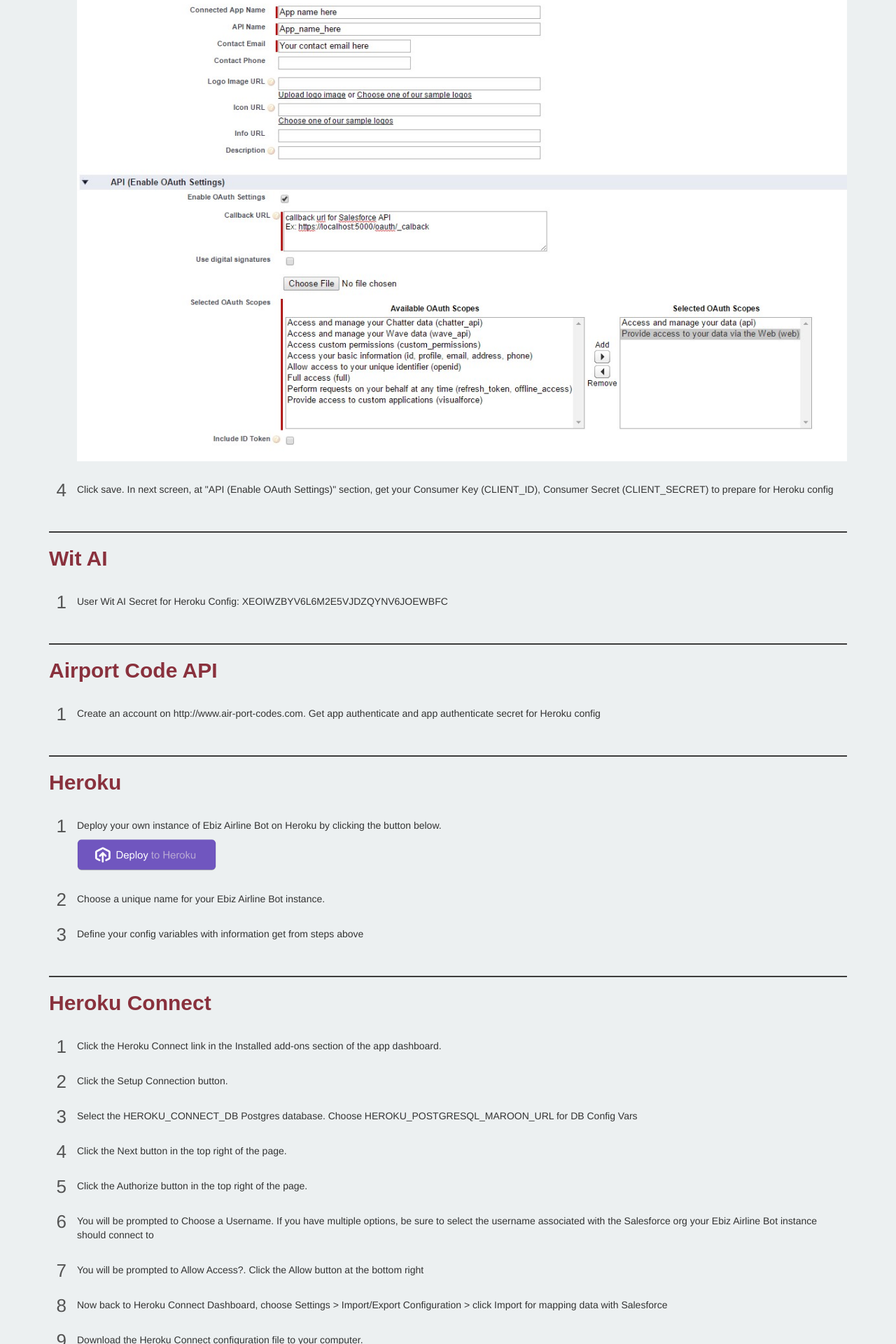
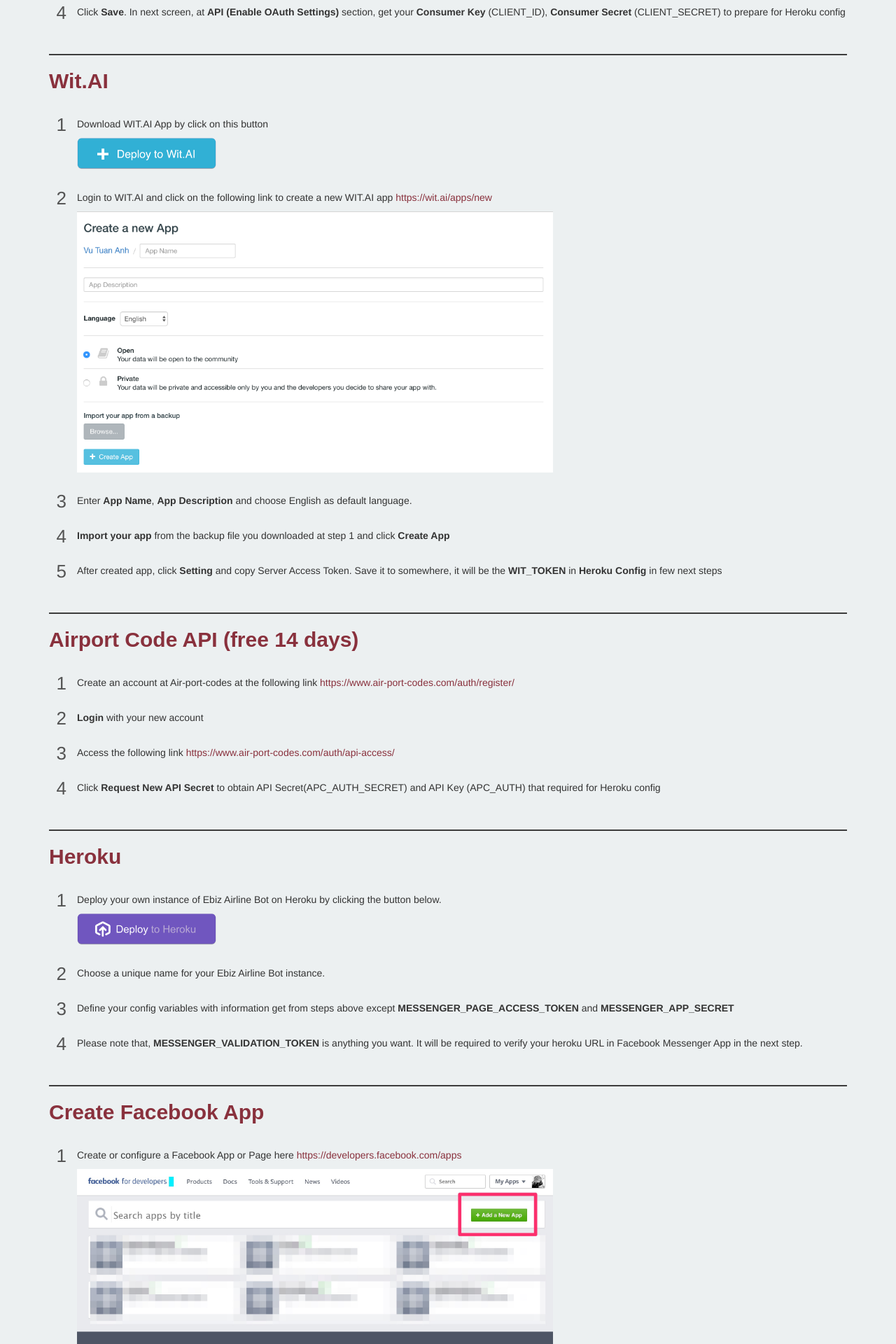
Before and after one commit to terminalh2t3/ebiz-airlines-bot, a web app: file introduction/index.html in a window 1280 px wide. Shown: the part 2600-4520 px from the top of the page at 70% size. Run offline with its HTML, style and script files only (its server is not run), Linux system fonts and the light colour scheme; some libraries are stand-ins or nearby versions; some web fonts are replaced.

Commit message:
update instruction

```diff
--- a/introduction/css/main.css
+++ b/introduction/css/main.css
@@ -456,3 +456,7 @@
     color: #89313d;
     font-weight: bold;
 }
+
+li img{
+    max-width: 680px;
+}
--- a/introduction/index.html
+++ b/introduction/index.html
@@ -62,6 +62,9 @@
                     <a href="src/ebbot-airlines.json" target="_blank">
                         <img src="img/hcc_light.png" class="install-button">
                     </a>
+                    <a href="src/ebiz-airlines-witai.zip" target="_blank">
+                        <img src="img/dth_wit.png" class="install-button">
+                    </a>
                 </div>
             </div>
         </div>
@@ -77,27 +80,13 @@
             <div class="row">
                 <div class="col-md-12">
                     <ol class="setup">
-                        <li>Create Facebook App</li>
                         <li>Install the Ebiz Airline Bot package to your Salesforce org.<br><a href="#salesforce">Step-by-step</a></li>
                         <li>Create a Salesforce connected app for API. <br><a href="#connected-app">Step-by-step </a></li>
                         <li>Create WIT AI account for bot conversation <br><a href="#wit-ai">Step-by-step</a></li>
                         <li>Create Account on http://www.air-port-codes.com for Airport API</li>
                         <li>Deploy a copy of the app to Heroku.<br><a href="#heroku">Step-by-step</a></li>
+                        <li>Create Facebook App<a href="#facebook-app">Step-by-step</a></li>
                         <li>Connect the Heroku Connect add-on to your Salesforce org, and import the configuration file.<br><a href="#heroku-connect">Step-by-step</a></li>
-                        <li>Subscribe Facebook Page</li>
-                    </ol>
-                </div>
-            </div>
-        </section>
-        <header class="block-heading cleafix" id="facebook-app">
-            <h2>Create Facebook App</h2>
-        </header>
-        <section class="block-body block-border-bottom">
-            <div class="row">
-                <div class="col-md-12">
-                    <ol class="setup">
-                        <li>Create a new Facebook Application on <a href="https://developers.facebook.com/">Facebook Developer</a></li>
-                        <li>Get App ID, Page Access Token, Page ID and prepare for Heroku Config</li>
                     </ol>
                 </div>
             </div>
@@ -111,14 +100,14 @@
                     <ol class="setup">
                         <li>If you do not have a Salesforce org to connect Ebiz Airlines Bot <a href="http://developer.salesforce.com/signup">create a free Developer Edition org</a>.</li>
                         <li>
-                            Install the Ebiz Airline Bot package by clicking the link below. If you have multiple Salesforce orgs, make sure you pick the one you would like to connect to your Ebiz Airline Bot app.<br><br>
+                            <b>Install the Ebiz Airline Bot</b> package by clicking the link below. If you have multiple Salesforce orgs, make sure you pick the one you would like to connect to your Ebiz Airline Bot app.<br><br>
                             <a href="https://login.salesforce.com/packaging/installPackage.apexp?p0=04t28000000yBRX" target="_blank">
                                 <img src="img/dts_light.png" class="install-button">
                             </a>
                         </li>
                         <li>
-                            Please note that, the above Sales install button supports for Salesforce free version. That mean, it does not support Apex Classes or Process Builder</br>
-                            If you have Salesforce with Professional Edition, please click the bellow button for install Ebiz Airlines Package that support Apex Classes and Process Builder</br></br>
+                            Please note that, the above Sales install button supports for Salesforce free version. But, it does not support Apex Classes or Process Builder</br>
+                            If you have <b>Salesforce Professional Edition</b>, please click the bellow button for install Ebiz Airlines Package that support Apex Classes and Process Builder</br></br>
                             <a href="https://login.salesforce.com/packaging/installPackage.apexp?p0=04t28000000yBRm" target="_blank">
                                 <img src="img/dts_light.png" class="install-button">
                             </a>
@@ -139,37 +128,52 @@
             <div class="row">
                 <div class="col-md-12">
                     <ol class="setup">
-                        <li>In your Salesforce setup page, find App in "Quick Find" box. At Build section, choose Create -> Apps</li>
-                        <li>In create apps page, at connected app section -> click new</li>
+                        <li>In your Salesforce setup page, find App in <b>Quick Find</b> box. At Build section, choose <b>Create</b> -> <b>Apps</b></li>
+                        <li>In create apps page, at connected app section -> click <b>New</b></li>
                         <li>
                             <p>Fill required information</p>
                             <img src="img/salesforce/step-5.jpg">
                         </li>
-                        <li>Click save. In next screen, at "API (Enable OAuth Settings)" section, get your Consumer Key (CLIENT_ID), Consumer Secret (CLIENT_SECRET) to prepare for Heroku config</li>
+                        <li>Click <b>Save</b>. In next screen, at <b>API (Enable OAuth Settings)</b> section, get your <b>Consumer Key</b> (CLIENT_ID), <b>Consumer Secret</b> (CLIENT_SECRET) to prepare for Heroku config</li>
                     </ol>
                 </div>
             </div>
         </section>
         <header class="block-heading cleafix" id="wit-ai">
-            <h2>Wit AI</h2>
+            <h2>Wit.AI</h2>
         </header>
         <section class="block-body block-border-bottom">
             <div class="row">
                 <div class="col-md-12">
                     <ol class="setup">
-                        <li>User Wit AI Secret for Heroku Config: XEOIWZBYV6L6M2E5VJDZQYNV6JOEWBFC</li>
+                        <li>
+                            <p>Download WIT.AI App by click on this button</a></p>
+                            <a href="src/ebiz-airlines-witai.zip" target="_blank">
+                                <img src="img/dth_wit.png" class="install-button">
+                            </a>
+                        </li>
+                        <li>
+                            <p>Login to WIT.AI and click on the following link to create a new WIT.AI app <a href="https://wit.ai/apps/new" target="_blank">https://wit.ai/apps/new</a></p>
+                            <img src="img/wit/s1.png">
+                        </li>
+                        <li>Enter <b>App Name</b>, <b>App Description</b> and choose English as default language.</li>
+                        <li><b>Import your app</b> from the backup file you downloaded at step 1 and click <b>Create App</b></li>
+                        <li>After created app, click <b>Setting</b> and copy Server Access Token. Save it to somewhere, it will be the <b>WIT_TOKEN</b> in <b>Heroku Config</b> in few next steps</li>
                     </ol>
                 </div>
             </div>
         </section>
         <header class="block-heading cleafix" id="airport">
-            <h2>Airport Code API</h2>
+            <h2>Airport Code API (free 14 days)</h2>
         </header>
         <section class="block-body block-border-bottom">
             <div class="row">
                 <div class="col-md-12">
                     <ol class="setup">
-                        <li>Create an account on http://www.air-port-codes.com. Get app authenticate and app authenticate secret for Heroku config</li>
+                        <li>Create an account at Air-port-codes at the following link <a href="https://www.air-port-codes.com/auth/register/" target="_blank">https://www.air-port-codes.com/auth/register/</a> </li>
+                        <li><b>Login</b> with your new account</li>
+                        <li>Access the following link <a href="https://www.air-port-codes.com/auth/api-access/" target="_blank">https://www.air-port-codes.com/auth/api-access/</a></li>
+                        <li>Click <b>Request New API Secret</b> to obtain API Secret(APC_AUTH_SECRET) and API Key (APC_AUTH) that required for Heroku config</li>
                     </ol>
                 </div>
             </div>
@@ -190,7 +194,47 @@
                             <p>Choose a unique name for your Ebiz Airline Bot instance.</p>
                         </li>
                         <li>
-                            <p>Define your config variables with information get from steps above</p>
+                            <p>Define your config variables with information get from steps above except <b>MESSENGER_PAGE_ACCESS_TOKEN</b> and <b>MESSENGER_APP_SECRET</b></p>
+                        </li>
+                        <li>
+                            <p>Please note that, <b>MESSENGER_VALIDATION_TOKEN</b> is anything you want. It will be required to verify your heroku URL in Facebook Messenger App in the next step.</p>
+                        </li>
+                    </ol>
+                </div>
+            </div>
+        </section>
+        <header class="block-heading cleafix" id="facebook-app">
+            <h2>Create Facebook App</h2>
+        </header>
+        <section class="block-body block-border-bottom">
+            <div class="row">
+                <div class="col-md-12">
+                    <ol class="setup">
+                        <li>
+                            <p>
+                                Create or configure a Facebook App or Page here <a href="https://developers.facebook.com/">https://developers.facebook.com/apps</a>
+                            </p>
+                            <img src="img/facebook/s1.jpg">
+                        </li>
+                        <li>
+                            <p>
+                                In the app go to Messenger tab then click Setup Webhook.
+                                Here you will put in the URL of your Heroku server and a token (Token is the string you defined in the previous step. You can get from Heroku config will the name is <b>MESSENGER_VALIDATION_TOKEN</b> ).
+                                Make sure to check all the subscription fields.
+                            </p>
+                            <img src="img/facebook/s2.jpg">
+                        </li>
+                        <li>
+                            <p>
+                                Get a Page Access Token, Facebook App Secret and save to Heroku Config as <b>MESSENGER_APP_SECRET</b> and <b>MESSENGER_PAGE_ACCESS_TOKEN</b>.
+                            </p>
+                            <img src="img/facebook/s3.jpg">
+                        </li>
+                        <li>
+                            <p>
+                                Go back to Terminal and type in this command to trigger the Facebook app to send messages. Remember to use the token you requested earlier.
+                            </p>
+                            <pre>curl -X POST "https://graph.facebook.com/v2.6/me/subscribed_apps?access_token=&lt;MESSENGER_PAGE_ACCESS_TOKEN&gt;"</pre>
                         </li>
                     </ol>
                 </div>
@@ -203,53 +247,29 @@
             <div class="row">
                 <div class="col-md-12">
                     <ol class="setup">
-                        <li>Click the Heroku Connect link in the Installed add-ons section of the app dashboard.</li>
-                        <li>Click the Setup Connection button. </li>
-                        <li>Select the HEROKU_CONNECT_DB Postgres database. Choose HEROKU_POSTGRESQL_MAROON_URL for DB Config Vars</li>
-                        <li>Click the Next button in the top right of the page.</li>
-                        <li>Click the Authorize button in the top right of the page.</li>
+                        <li>Click the <b>Heroku Connect link</b> in the Installed add-ons section of the app dashboard.</li>
+                        <li>Click the <b>Setup Connection button</b>. </li>
+                        <li>Select the <b>HEROKU_CONNECT_DB Postgres database</b>. Choose <b>DATABASE_URL</b> for DB Config Vars</li>
+                        <li>Click the <b>Next</b> button in the top right of the page.</li>
+                        <li>Click the <b>Authorize</b> button in the top right of the page.</li>
                         <li>You will be prompted to Choose a Username. If you have multiple options, be sure to select the username associated with the Salesforce org your Ebiz Airline Bot instance should connect to</li>
-                        <li>You will be prompted to Allow Access?. Click the Allow button at the bottom right</li>
-                        <li>Now back to Heroku Connect Dashboard, choose Settings > Import/Export Configuration > click Import for mapping data with Salesforce</li>
+                        <li>You will be prompted to Allow Access?. Click the <b>Allow</b> button at the bottom right</li>
+                        <li>Now back to <b>Heroku Connect Dashboard</b>, choose <b>Settings</b> > <b>Import/Export</b> Configuration > click <b>Import</b> for mapping data with Salesforce</li>
                         <li>
-                            <p>Download the Heroku Connect configuration file to your computer.</p>
+                            <p>Download the <b>Heroku Connect configuration</b> file to your computer.</p>
                             <a href="src/ebbot-airlines.json">
                                 <img src="img/hcc_light.png" class="install-button">
                             </a>
                         </li>
                         <li>
-                            On the Heroku Connect page, click Choose a File and select the file you have downloaded
+                            On the Heroku Connect page, click <b>Choose a File</b> and select the file you have downloaded
                         </li>
                         <li>
-                            Click the Upload button in the top right of the page
+                            Click the <b>Upload</b> button in the top right of the page
                         </li>
                         <li>
-                            <p>The connection between your Ebiz Airline Bot database and Salesforce is now being set up. Keep an eye on the Mappings section. Wait until you have nine objects wth a status of OK before you continue. This may take a few minutes.</p>
+                            <p>The connection between your Ebiz Airline Bot database and Salesforce is now being set up. Keep an eye on the Mappings section. Wait until you have six objects with a status of OK before you continue. This may take a few minutes.</p>
                             <img src="img/salesforce/step-2.jpg">
-                        </li>
-                    </ol>
-                </div>
-            </div>
-        </section>
-        <header class="block-heading cleafix" id="subscribe-page">
-            <h2>Subscribe Facebook Page</h2>
-        </header>
-        <section class="block-body">
-            <div class="row">
-                <div class="col-md-12">
-                    <ol class="setup">
-                        <li>Create a new Facebook Application on <a href="https://developers.facebook.com/">Facebook Developer</a></li>
-                        <li>
-                            Go to <b>Dash board</b>, in Product Section, click <b>+Add Product</b> and select <b>Messenger</b>
-                        </li>
-                        <li>
-                            In the <b>Messenger Settings</b>, scroll down to <b>Webhook</b> and click <b>Setup Webhooks</b>.
-                        </li>
-                        <li>
-                            In Callback URL, type "https://yourappname.herokuapp.com/public". In Verify Token, type "GigaAI". I will need to choose all the subscription fields and click <b>Verify and Save</b>
-                        </li>
-                        <li>
-                            Start chat with your Page :);
                         </li>
                     </ol>
                 </div>
```
Also changed, not shown: introduction/img/dth_wit.png (added), introduction/img/facebook/s1.jpg (added), introduction/img/facebook/s2.jpg (added), introduction/img/facebook/s3.jpg (added), introduction/img/wit/s1.png (added), 1 other file.
